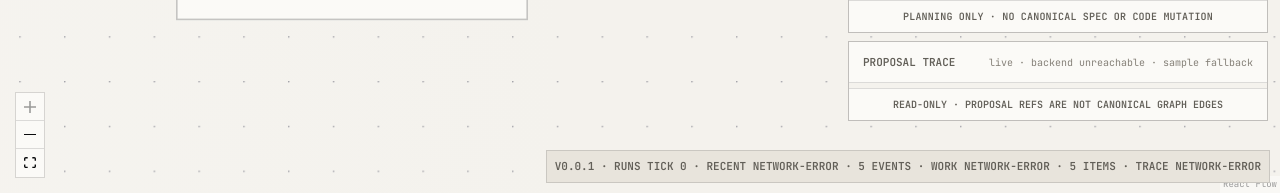
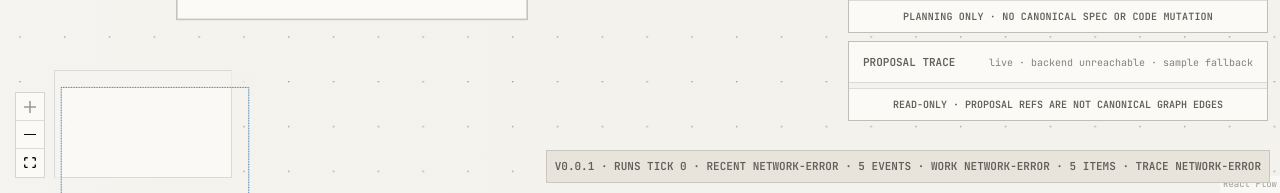
Before and after one commit to 0al-spec/SpecSpace, a React (Vite) app in the folder graphspace/: page / in a window 1280 px wide. Shown: the part 607-800 px from the top of the page. Built offline with nearby package versions, Linux system fonts and the light colour scheme; no server answers.

Commit message:
Add SpecGraph canvas minimap

```diff
--- a/graphspace/src/widgets/spec-graph-canvas/ui/SpecGraphCanvas.module.css
+++ b/graphspace/src/widgets/spec-graph-canvas/ui/SpecGraphCanvas.module.css
@@ -52,6 +52,19 @@
   color: var(--gs-ink);
 }
 
+.miniMap {
+  width: 178px;
+  height: 108px;
+  margin-left: 54px;
+  border: 1px solid var(--gs-rule-soft);
+  background: color-mix(in srgb, var(--gs-panel) 92%, transparent);
+  box-shadow: none;
+}
+
+.miniMap :global(.react-flow__minimap-mask) {
+  stroke-dasharray: 4 3;
+}
+
 .flow :global(.react-flow__attribution) {
   background: color-mix(in srgb, var(--gs-panel) 82%, transparent);
   color: var(--gs-muted-2);
@@ -69,3 +82,9 @@
   border: 1px solid var(--gs-panel);
   background: var(--gs-accent);
 }
+
+@media (max-width: 760px) {
+  .miniMap {
+    display: none;
+  }
+}
--- a/graphspace/src/widgets/spec-graph-canvas/ui/SpecGraphCanvas.tsx
+++ b/graphspace/src/widgets/spec-graph-canvas/ui/SpecGraphCanvas.tsx
@@ -3,6 +3,7 @@ import {
   Background,
   Controls,
   Handle,
+  MiniMap,
   Position,
   ReactFlow,
   ReactFlowProvider,
@@ -61,6 +62,20 @@ export function SpecGraphCanvas({ className, refreshKey = 0 }: Props) {
           nodesDraggable={false}
         >
           <Background gap={28} size={1} />
+          <MiniMap
+            ariaLabel="SpecGraph minimap"
+            className={styles.miniMap}
+            position="bottom-left"
+            pannable
+            zoomable
+            nodeBorderRadius={0}
+            nodeColor="var(--gs-paper-3)"
+            nodeStrokeColor="var(--gs-muted-2)"
+            nodeStrokeWidth={1}
+            maskColor="rgba(244, 242, 237, 0.68)"
+            maskStrokeColor="var(--gs-accent)"
+            maskStrokeWidth={1}
+          />
           <Controls showInteractive={false} />
         </ReactFlow>
       </ReactFlowProvider>
```
